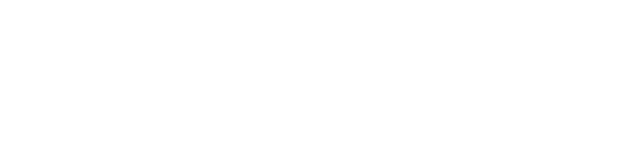
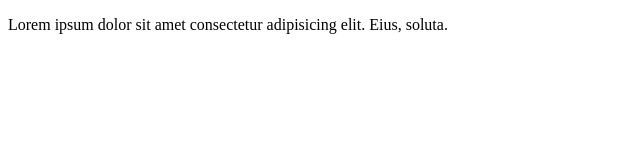
Before and after one commit to maxo231170/Primer_Repositorio_HTML, a plain HTML site: page index.html in a window 1280 px wide. Shown: the whole page, without its empty margins (0-640 px from the left). Drawn offline with Linux system fonts and the light colour scheme.

Commit message:
Agregado DIV contenedor

```diff
--- a/index.html
+++ b/index.html
@@ -6,6 +6,12 @@
    <title>Prueba con GIT</title>
 </head>
 <body>
+   <!-- DIV CONTENEDOR 1-->
+   <DIV class="Container">
+      <div class="row">
+         <p>Lorem ipsum dolor sit amet consectetur adipisicing elit. Eius, soluta.</p>
+      </div>
 
+   </DIV>
 </body>
 </html>
```
